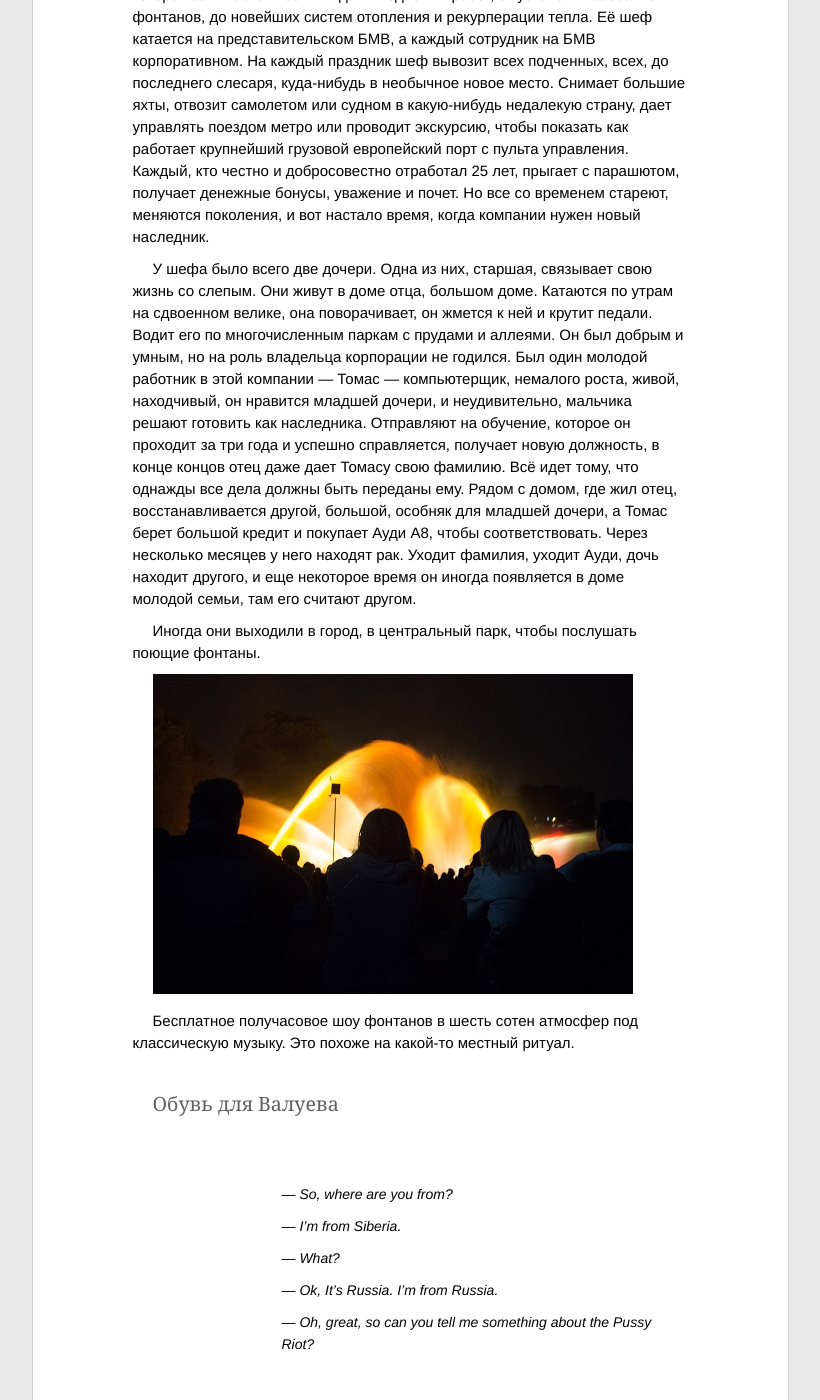
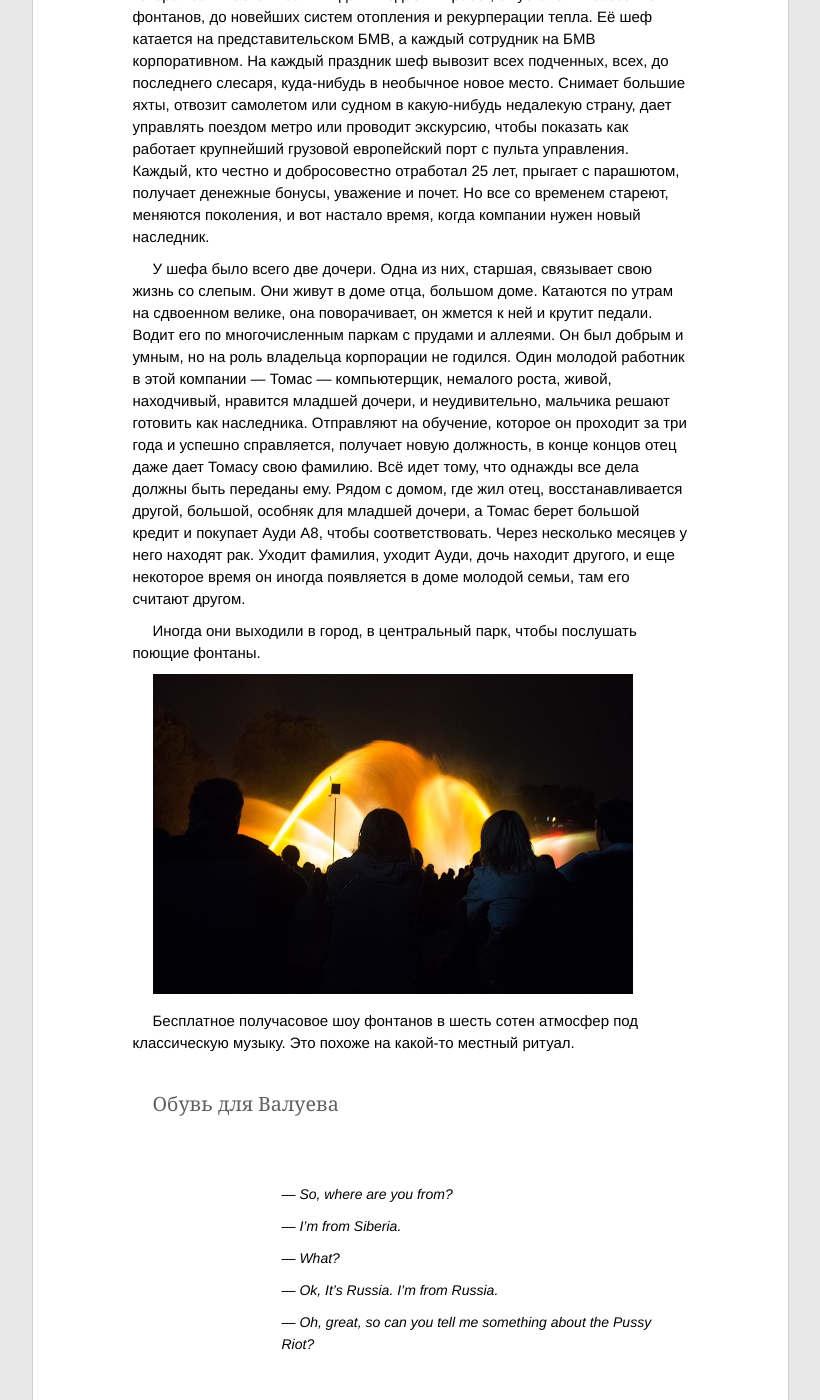
Before and after one commit to ptmt/ptmt.github.com, a Jekyll site: the page built from _posts/2012-09-03-ich-verstehe-sie-nicht.md, in a window 1280 px wide and 1400 px high, scrolled down 556 px. Shown: the whole window, without its empty margins (230-1050 px from the left). Built offline with Jekyll 4.4.1, drawn with Linux system fonts in a browser that asks for light colours; Markdown is read by kramdown in place of the engine named in the settings; some of the changed text lies outside the part shown.

Commit message:
Update _posts/2012-09-03-ich-verstehe-sie-nicht.md

```diff
--- a/_posts/2012-09-03-ich-verstehe-sie-nicht.md
+++ b/_posts/2012-09-03-ich-verstehe-sie-nicht.md
@@ -10,7 +10,7 @@ title: Прогулять уроки истории
 
 Приходит пора и он уходит из этой жизни, но его компанию подхватывает сын. Воспитанный отцом, он и не думает связывать жизнь с другим делом. Пролетают ещё десятилетия, теперь уже это крупная немецкая компания, которая занимается всеми видами подобных работ, от установки бассейнов и фонтанов, до новейших систем отопления и рекурперации тепла. Её шеф катается на представительском БМВ, а каждый сотрудник на БМВ корпоративном. На каждый праздник шеф вывозит всех подченных, всех, до последнего слесаря, куда-нибудь в необычное новое место. Снимает большие яхты, отвозит самолетом или судном в какую-нибудь недалекую страну, дает управлять поездом метро или проводит экскурсию, чтобы показать как работает крупнейший грузовой европейский порт с пульта управления. Каждый, кто честно и добросовестно отработал 25 лет, прыгает с парашютом, получает денежные бонусы, уважение и почет. Но все со временем стареют, меняются поколения, и вот настало время, когда компании нужен новый наследник.
 
-У шефа было всего две дочери. Одна из них, старшая, связывает свою жизнь со слепым. Они живут в доме отца, большом доме. Катаются по утрам на сдвоенном велике, она поворачивает, он жмется к ней и крутит педали. Водит его по многочисленным паркам с прудами и аллеями. Он был добрым и умным, но на роль владельца корпорации не годился. Был один молодой работник в этой компании — Томас — компьютерщик, немалого роста, живой, находчивый, он нравится младшей дочери, и неудивительно, мальчика решают готовить как наследника. Отправляют на обучение, которое он проходит за три года и успешно справляется, получает новую должность, в конце концов отец даже дает Томасу свою фамилию. Всё идет тому, что однажды все дела должны быть переданы ему. Рядом с домом, где жил отец, восстанавливается другой, большой, особняк для младшей дочери, а Томас берет большой кредит и покупает Ауди A8, чтобы соответствовать. Через несколько месяцев у него находят рак. Уходит фамилия, уходит Ауди, дочь находит другого, и еще некоторое время он иногда появляется в доме молодой семьи, там его считают другом.
+У шефа было всего две дочери. Одна из них, старшая, связывает свою жизнь со слепым. Они живут в доме отца, большом доме. Катаются по утрам на сдвоенном велике, она поворачивает, он жмется к ней и крутит педали. Водит его по многочисленным паркам с прудами и аллеями. Он был добрым и умным, но на роль владельца корпорации не годился. Один молодой работник в этой компании — Томас — компьютерщик, немалого роста, живой, находчивый, нравится младшей дочери, и неудивительно, мальчика решают готовить как наследника. Отправляют на обучение, которое он проходит за три года и успешно справляется, получает новую должность, в конце концов отец даже дает Томасу свою фамилию. Всё идет тому, что однажды все дела должны быть переданы ему. Рядом с домом, где жил отец, восстанавливается другой, большой, особняк для младшей дочери, а Томас берет большой кредит и покупает Ауди A8, чтобы соответствовать. Через несколько месяцев у него находят рак. Уходит фамилия, уходит Ауди, дочь находит другого, и еще некоторое время он иногда появляется в доме молодой семьи, там его считают другом.
 
 Иногда они выходили в город, в центральный парк, чтобы послушать поющие фонтаны.
 
```
Also changed, not shown: other parts of _posts/2012-09-03-ich-verstehe-sie-nicht.md (+1 -1 lines).
